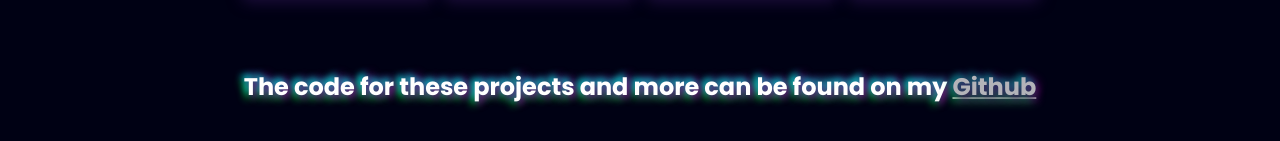
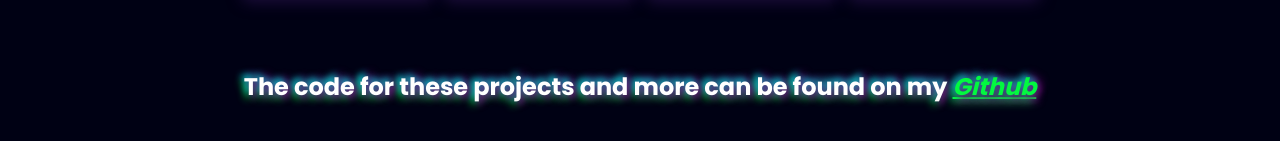
Before and after one commit to abkazan/Portfolio, a React (Create React App) app: page /portfolio in a window 1280 px wide. In both pictures the pointer is over the link "Github". Shown: the part 656-797 px from the top of the page. Built offline with nearby package versions, Linux system fonts and the light colour scheme.

Commit message:
style change to github link on portfolio page

```diff
--- a/src/pages/portfolio.module.scss
+++ b/src/pages/portfolio.module.scss
@@ -11,9 +11,10 @@
 .heading, .subheading {
     text-shadow: 3px 3px 6px #6b0274, -3px -3px 7px #04d5ec, -3px 3px 8px #02f840, 3px -3px 9px #6b0274;
     a {
+        font-style: italic;
         color: inherit;
         &:hover {
-            opacity: .7;
+            color: #02f840;
         }
     }
 
```
